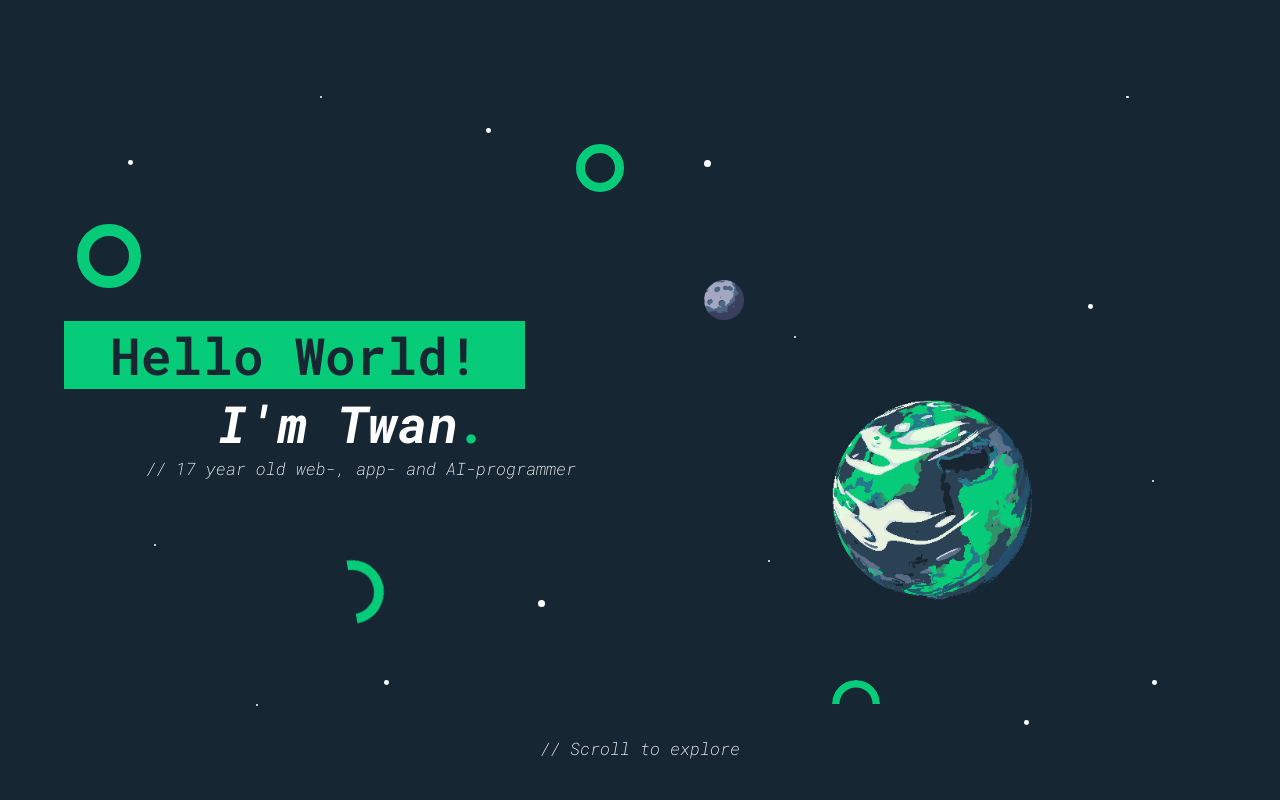
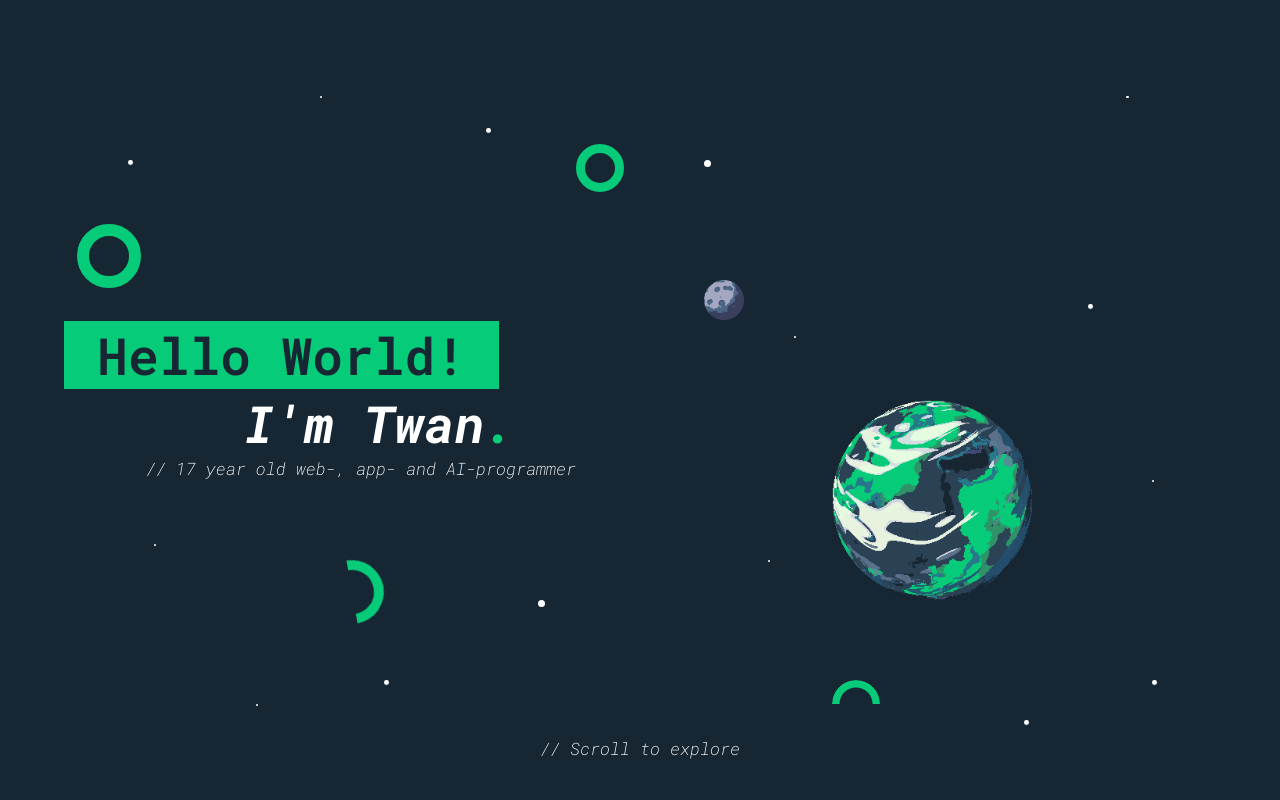
Before and after one commit to Twan-Reijinga/portfolio-site, a SvelteKit app: page / in a window 1280 px wide. Shown: the top 800 px of the page. Built offline with nearby package versions, Linux system fonts and the light colour scheme.

Commit message:
TitleSubtitle text transitions

```diff
--- a/src/routes/+page.svelte
+++ b/src/routes/+page.svelte
@@ -7,16 +7,18 @@
 	import TitleSubtitle from './TitleSubtitles.svelte';
 	import ScrollText from './ScrollText.svelte';
 
+	let loadTitleSubtitles = false;
 	let y = 0;
 	let h = 0;
-	let loaded = false;
 	let fontSize: number;
 	onMount(() => {
-		loaded = true;
 		window.addEventListener('resize', () => {
 			fontSize = updateFontSize();
 		});
 	});
+	setTimeout(() => {
+		loadTitleSubtitles = true;
+	}, 2400);
 
 	afterUpdate(() => {
 		fontSize = updateFontSize();
@@ -25,31 +27,38 @@
 
 <svelte:window bind:scrollY={y} bind:innerHeight={h} />
 <SpaceBackground />
-{#if loaded}
-	<section class="centered" in:fade={{ delay: 2400, duration: 1000 }}>
-		{#if y < h / 2}
+<section class="centered">
+	{#if loadTitleSubtitles}
+		<div class="centered" in:fade={{ duration: 1000 }}>
 			<TitleSubtitle
 				title="Hello World!"
 				subtitle="I'm Twan"
 				comment="// 17 year old web-, app- and AI-programmer"
 				{fontSize}
+				maxY={h / 2}
 			/>
-		{:else if y < (h * 3) / 2}
-			<TitleSubtitle title="AboutMe()" subtitle="I'm Twan" comment="// Amsterdam" {fontSize} />
+			<TitleSubtitle
+				title="AboutMe()"
+				subtitle="I'm Twan"
+				comment="// Amsterdam"
+				{fontSize}
+				minY={h / 2}
+				maxY={(h * 3) / 2}
+			/>
+		</div>
 	{/if}
+</section>
 {#if y < 100}
 	<ScrollText {fontSize} opacity={100 / y} />
 {/if}
 <!-- </div> -->
-	</section>
 <section class="right">
-		<h3>
+	<h3 class="aboutText">
 		<span>Programming</span> is, apart from <span>skiing</span>, the greatest thing there is.
 		Besides programming, you can find me <span>rowing</span> on the Amstel River or giving
 		<span>sailinstuction</span> in Loosdrecht.
 	</h3>
 </section>
-{/if}
 
 <style>
 	.centered {
@@ -62,4 +71,7 @@
 		margin-left: 50%;
 		/* background-color: #ffffff05; */
 	}
+	h3.aboutText {
+		padding: 20%;
+	}
 </style>
--- a/src/routes/TitleSubtitles.svelte
+++ b/src/routes/TitleSubtitles.svelte
@@ -1,18 +1,52 @@
 <script lang="ts">
+	import { onMount, afterUpdate } from 'svelte';
+	import { fly, fade } from 'svelte/transition';
 	import './textStyles.css';
 	export let title: string;
 	export let subtitle: string = '';
 	export let comment: string = '';
 	export let fontSize: number;
+	export let minY = -1;
+	export let maxY = Infinity;
+	let y: number;
+	let loaded = false;
+	let isFirstLoad = true;
+	let transitionTime = 100;
+	onMount(() => {
+		loaded = true;
+		if (loaded && isFirstLoad) {
+			setTimeout(() => {
+				isFirstLoad = false;
+			}, transitionTime * 1.1);
+		}
+	});
+	afterUpdate(() => {});
 </script>
 
-<div class="fixedBox">
-	<div class="titleBox">
-		<h1 style="font-size: {fontSize}px">{title}</h1>
+<svelte:window bind:scrollY={y} />
+{#if loaded && y >= minY && y <= maxY}
+	<div class="fixedBox">
+		<div class="titleBox" in:fade={{ delay: isFirstLoad ? 0 : transitionTime * 0.9, duration: 0 }}>
+			<h1
+				style="font-size: {fontSize}px"
+				in:fly={{
+					y: 50,
+					delay: isFirstLoad ? 0 : transitionTime,
+					duration: isFirstLoad ? 0 : transitionTime
+				}}
+				out:fly={{ y: -50, duration: transitionTime }}
+			>
+				{title}
+			</h1>
+		</div>
+		<h2 style="font-size: {fontSize}px" transition:fade={{ duration: transitionTime }}>
+			{subtitle}
+		</h2>
+		<h4 style="font-size: {fontSize / 3}px" transition:fade={{ duration: transitionTime }}>
+			{comment}
+		</h4>
 	</div>
-	<h2 style="font-size: {fontSize}px">{subtitle}</h2>
-	<h4 style="font-size: {fontSize / 3}px">{comment}</h4>
-</div>
+{/if}
 
 <style>
 	.fixedBox {
@@ -21,7 +55,7 @@
 		max-width: 800px;
 	}
 	.titleBox {
-		margin-right: 10%;
+		margin-right: 15%;
 		padding: 0 2%;
 		background-color: #06cb79;
 		text-align: center;
@@ -32,7 +66,8 @@
 		white-space: nowrap;
 	}
 	h2 {
-		padding-left: 30%;
+		padding-right: 12%;
+		text-align: right;
 	}
 	h4 {
 		text-align: right;
```
Lines whose indentation alone changed are shown as unchanged.
